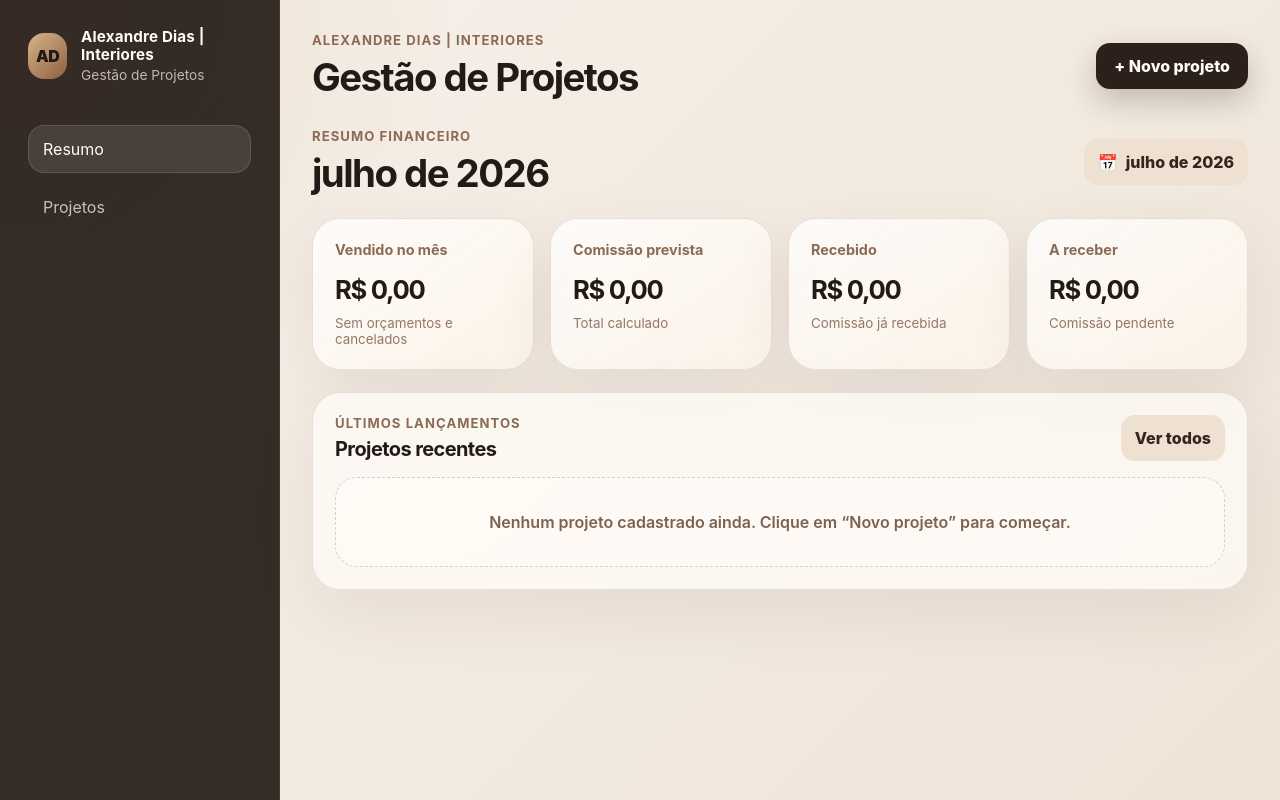
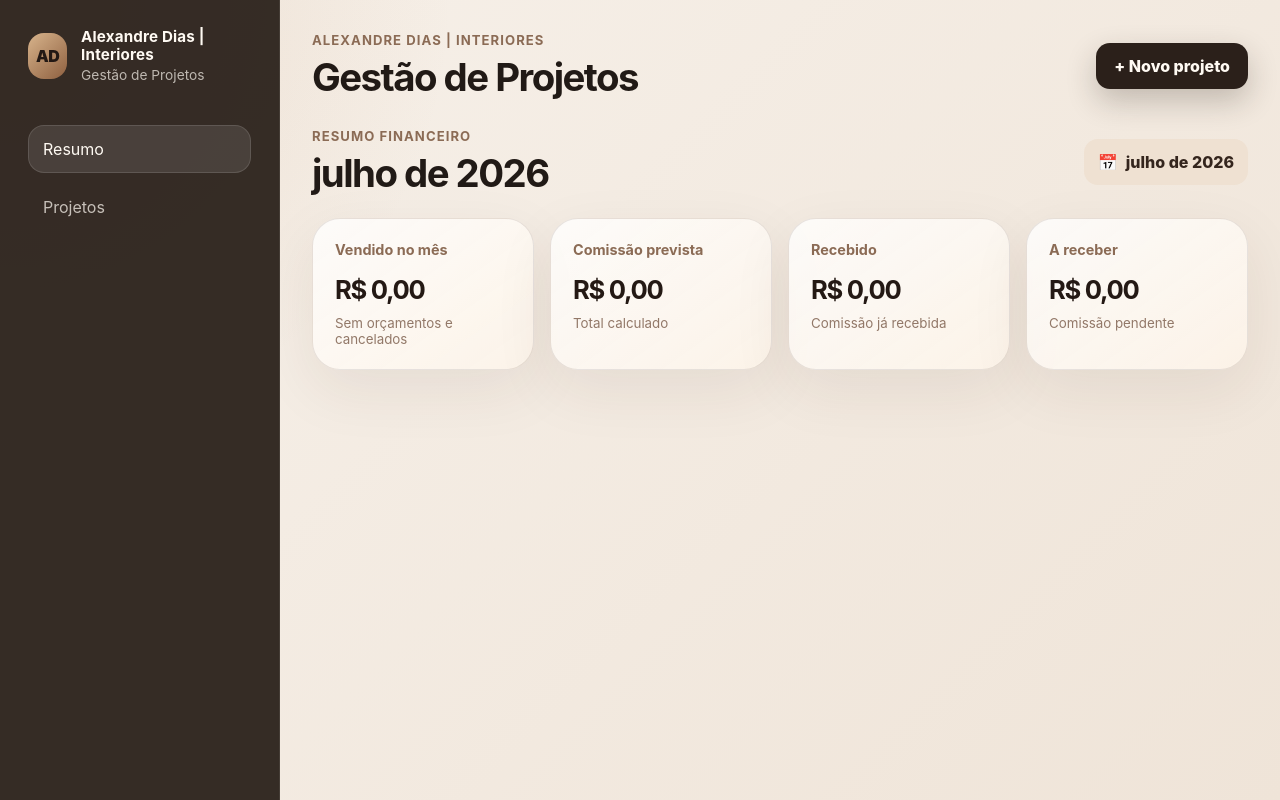
Before and after one commit to arqalexandredias-prog/gestao-projetos, a React (Vite) app: page / in a window 1280 px wide. Built offline with nearby package versions, Linux system fonts and the light colour scheme.

Commit message:
Remove projetos recentes da dashboard

```diff
--- a/src/App.jsx
+++ b/src/App.jsx
@@ -707,10 +707,6 @@ export default function App() {
     };
   }, [monthProjects]);
 
-  const recentProjects = useMemo(() => {
-    return [...monthProjects].sort((a, b) => b.date.localeCompare(a.date)).slice(0, 6);
-  }, [monthProjects]);
-
   function openNewProject() {
     setEditingId(null);
     setForm(emptyProjectForm());
@@ -921,27 +917,6 @@ export default function App() {
                 helper="Comissão pendente"
               />
             </div>
-
-            <div className="panel">
-              <div className="panel-header">
-                <div>
-                  <p>Últimos lançamentos</p>
-                  <h2>Projetos recentes</h2>
-                </div>
-
-                <button type="button" onClick={() => setActivePage("projetos")}>
-                  Ver todos
-                </button>
-              </div>
-
-              <ProjectTable
-                projects={recentProjects}
-                onEdit={openEditProject}
-                onDelete={deleteProject}
-                onMarkReceived={markAsReceived}
-                emptyMessage="Nenhum projeto cadastrado ainda. Clique em “Novo projeto” para começar."
-              />
-            </div>
           </section>
         ) : null}
 
```
